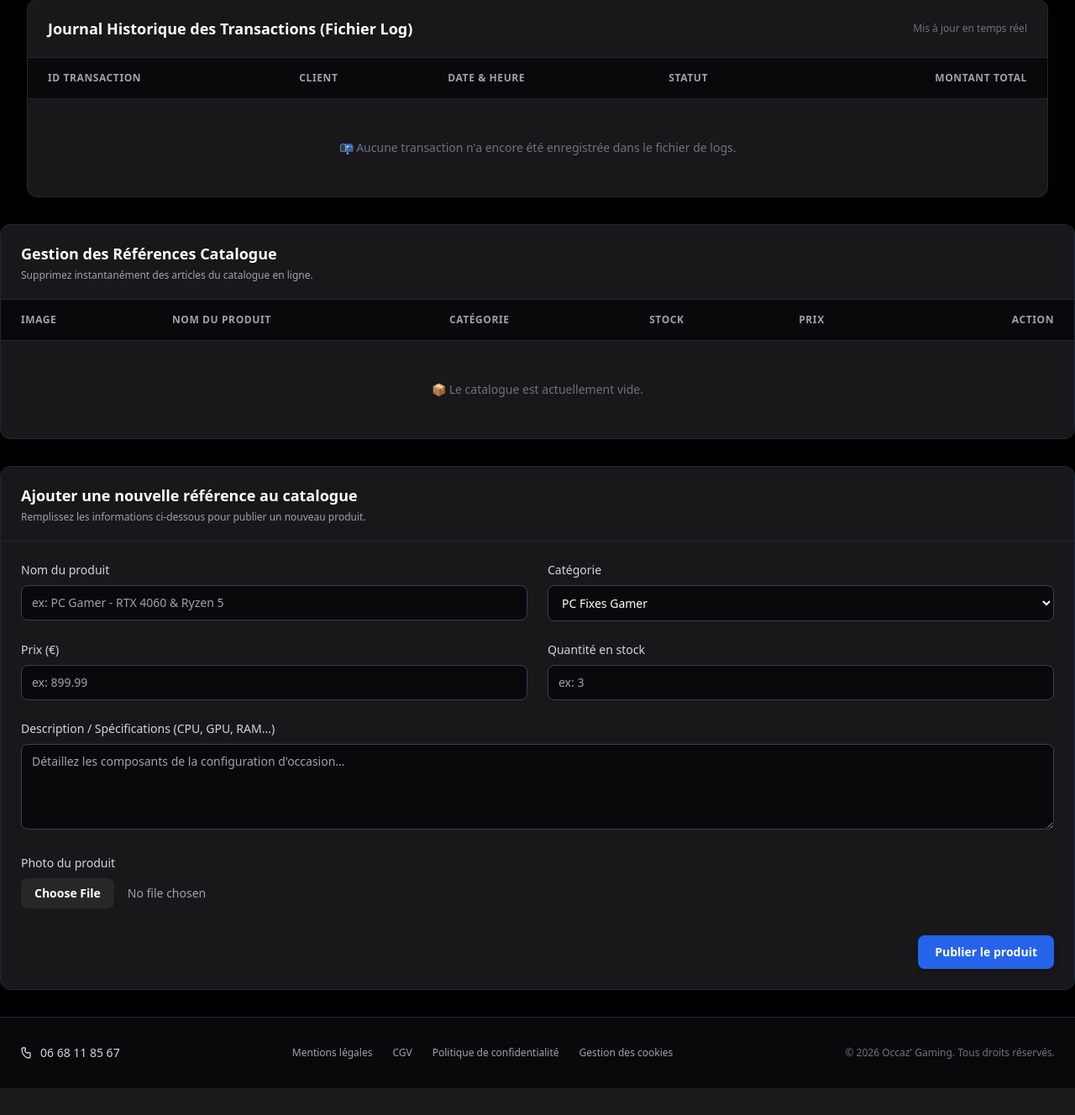
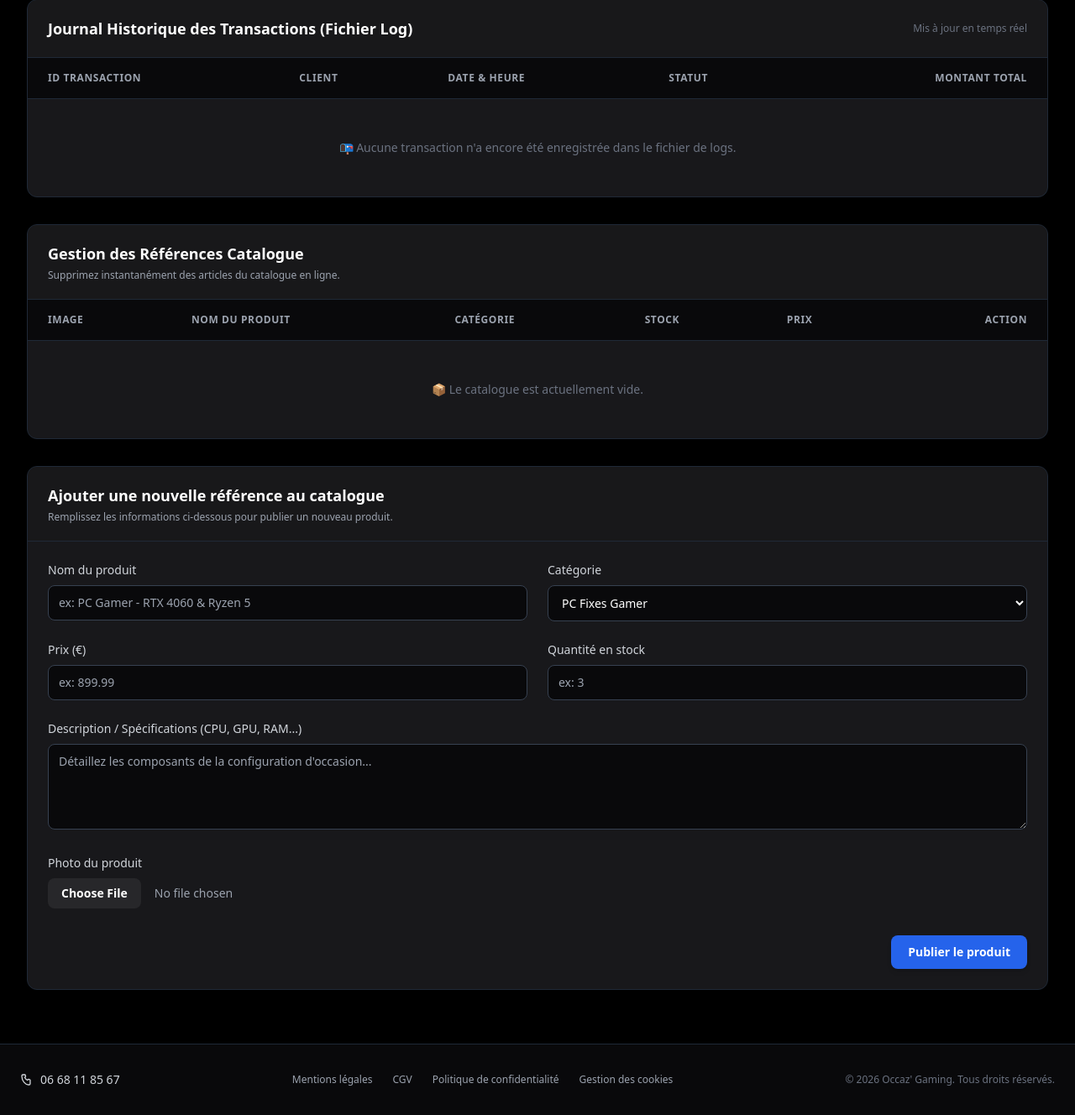
Before and after one commit to ak94u/ak94u-site_occazware, a Flask app: page /admin/dashboard in a window 1280 px wide. Shown: the part 447-1775 px from the top of the page at 84% size. Before the commit the page ends 1743 px from the top, so only its background shows below. Run offline with Flask 3, Linux system fonts and the light colour scheme; the visitor is signed in with stand-in values (Sample User, id 1); data that the repository does not hold is empty; some libraries are stand-ins or nearby versions.

Commit message:
Adaptation de la page pour le changement du style du mode sombre au mode clair

```diff
--- a/templates/admin.html
+++ b/templates/admin.html
@@ -3,52 +3,52 @@
 {% block title %}Tableau de Bord Admin - Occaz' Gaming{% endblock %}
 
 {% block content %}
-<div class="max-w-7xl mx-auto px-4 sm:px-6 lg:px-8 py-8">
+<div class="max-w-7xl mx-auto px-4 sm:px-6 lg:px-8 py-8 text-zinc-900 dark:text-white">
 
-    <div class="border-b border-gray-800 pb-5 mb-8 flex justify-between items-center">
+    <div class="border-b border-gray-200 dark:border-gray-800 pb-5 mb-8 flex justify-between items-center">
         <div>
-            <h1 class="text-3xl font-extrabold tracking-tight text-white">Panneau d'Administration</h1>
-            <p class="mt-2 text-sm text-gray-400">Suivi financier, gestion des stocks et logs de transactions en temps réel.</p>
+            <h1 class="text-3xl font-extrabold tracking-tight">Panneau d'Administration</h1>
+            <p class="mt-2 text-sm text-gray-500 dark:text-gray-400">Suivi financier, gestion des stocks et logs de transactions en temps réel.</p>
         </div>
-        <span class="px-3 py-1 text-xs font-semibold uppercase tracking-wider text-red-400 bg-red-950/50 border border-red-900 rounded-full">
+        <span class="px-3 py-1 text-xs font-semibold uppercase tracking-wider text-red-700 dark:text-red-400 bg-red-100 dark:bg-red-950/50 border border-red-200 dark:border-red-900 rounded-full">
             Mode Admin Actif
         </span>
     </div>
 
     <div class="grid grid-cols-1 md:grid-cols-3 gap-6 mb-8">
 
-        <div class="bg-zinc-900 border border-gray-800 rounded-xl p-6 flex items-center justify-between shadow-lg">
+        <div class="bg-white dark:bg-zinc-900 border border-gray-200 dark:border-gray-800 rounded-xl p-6 flex items-center justify-between shadow-md dark:shadow-lg">
             <div>
-                <p class="text-sm font-medium text-gray-400 uppercase tracking-wider">Chiffre d'Affaires</p>
-                <h3 class="text-3xl font-black text-green-400 mt-2">{{ "%.2f"|format(ca) }} €</h3>
+                <p class="text-sm font-medium text-gray-500 dark:text-gray-400 uppercase tracking-wider">Chiffre d'Affaires</p>
+                <h3 class="text-3xl font-black text-green-600 dark:text-green-400 mt-2">{{ "%.2f"|format(ca) }} €</h3>
             </div>
-            <div class="p-3 bg-green-950/50 border border-green-900 rounded-lg text-green-400">
+            <div class="p-3 bg-green-100 dark:bg-green-950/50 border border-green-200 dark:border-green-900 rounded-lg text-green-600 dark:text-green-400">
                 <svg xmlns="http://www.w3.org/2000/svg" class="h-8 w-8" fill="none" viewBox="0 0 24 24" stroke="currentColor">
                     <path stroke-linecap="round" stroke-linejoin="round" stroke-width="2" d="M12 8c-1.657 0-3 .895-3 2s1.343 2 3 2 3 .895 3 2-1.343 2-3 2m0-8c1.11 0 2.08.402 2.599 1M12 8V7m0 1v8m0 0v1m0-1c-1.11 0-2.08-.402-2.599-1M21 12a9 9 0 11-18 0 9 9 0 0118 0z" />
                 </svg>
             </div>
         </div>
 
-        <div class="bg-zinc-900 border border-gray-800 rounded-xl p-6 flex items-center justify-between shadow-lg">
+        <div class="bg-white dark:bg-zinc-900 border border-gray-200 dark:border-gray-800 rounded-xl p-6 flex items-center justify-between shadow-md dark:shadow-lg">
             <div>
-                <p class="text-sm font-medium text-gray-400 uppercase tracking-wider">Catalogue</p>
-                <h3 class="text-3xl font-black text-blue-400 mt-2">{{ total_products }}</h3>
-                <p class="text-xs text-gray-500 mt-1">PC et composants référencés</p>
+                <p class="text-sm font-medium text-gray-500 dark:text-gray-400 uppercase tracking-wider">Catalogue</p>
+                <h3 class="text-3xl font-black text-blue-600 dark:text-blue-400 mt-2">{{ total_products }}</h3>
+                <p class="text-xs text-gray-400 dark:text-gray-500 mt-1">PC et composants référencés</p>
             </div>
-            <div class="p-3 bg-blue-950/50 border border-blue-900 rounded-lg text-blue-400">
+            <div class="p-3 bg-blue-100 dark:bg-blue-950/50 border border-blue-200 dark:border-blue-900 rounded-lg text-blue-600 dark:text-blue-400">
                 <svg xmlns="http://www.w3.org/2000/svg" class="h-8 w-8" fill="none" viewBox="0 0 24 24" stroke="currentColor">
                     <path stroke-linecap="round" stroke-linejoin="round" stroke-width="2" d="M20 7l-8-4-8 4m16 0l-8 4m8-4v10l-8 4m0-10L4 7m8 4v10M4 7v10l8 4" />
                 </svg>
             </div>
         </div>
 
-        <div class="bg-zinc-900 border border-gray-800 rounded-xl p-6 flex items-center justify-between shadow-lg">
+        <div class="bg-white dark:bg-zinc-900 border border-gray-200 dark:border-gray-800 rounded-xl p-6 flex items-center justify-between shadow-md dark:shadow-lg">
             <div>
-                <p class="text-sm font-medium text-gray-400 uppercase tracking-wider">État des alertes</p>
-                <h3 class="text-3xl font-black text-orange-400 mt-2">Actif</h3>
-                <p class="text-xs text-gray-500 mt-1">Surveillance automatique du stock à 0</p>
+                <p class="text-sm font-medium text-gray-500 dark:text-gray-400 uppercase tracking-wider">État des alertes</p>
+                <h3 class="text-3xl font-black text-orange-600 dark:text-orange-400 mt-2">Actif</h3>
+                <p class="text-xs text-gray-400 dark:text-gray-500 mt-1">Surveillance automatique du stock à 0</p>
             </div>
-            <div class="p-3 bg-orange-950/50 border border-orange-900 rounded-lg text-orange-400">
+            <div class="p-3 bg-orange-100 dark:bg-orange-950/50 border border-orange-200 dark:border-orange-900 rounded-lg text-orange-600 dark:text-orange-400">
                 <svg xmlns="http://www.w3.org/2000/svg" class="h-8 w-8" fill="none" viewBox="0 0 24 24" stroke="currentColor">
                     <path stroke-linecap="round" stroke-linejoin="round" stroke-width="2" d="M12 9v2m0 4h.01m-6.938 4h13.856c1.54 0 2.502-1.667 1.732-3L13.732 4c-.77-1.333-2.694-1.333-3.464 0L3.34 16c-.77 1.333.192 3 1.732 3z" />
                 </svg>
@@ -57,15 +57,16 @@
 
     </div>
 
-    <div class="bg-zinc-900 border border-gray-800 rounded-xl shadow-lg overflow-hidden">
-        <div class="px-6 py-5 border-b border-gray-800 bg-zinc-900/50 flex justify-between items-center">
-            <h2 class="text-lg font-bold text-white">Journal Historique des Transactions (Fichier Log)</h2>
-            <span class="text-xs text-gray-500">Mis à jour en temps réel</span>
+    <!-- JOURNAL DES TRANSACTIONS -->
+    <div class="bg-white dark:bg-zinc-900 border border-gray-200 dark:border-gray-800 rounded-xl shadow-md dark:shadow-lg overflow-hidden mb-8">
+        <div class="px-6 py-5 border-b border-gray-200 dark:border-gray-800 bg-gray-50 dark:bg-zinc-900/50 flex justify-between items-center">
+            <h2 class="text-lg font-bold">Journal Historique des Transactions (Fichier Log)</h2>
+            <span class="text-xs text-gray-400 dark:text-gray-500">Mis à jour en temps réel</span>
         </div>
 
         <div class="overflow-x-auto">
-            <table class="w-full text-left border-collapse text-sm text-gray-300">
-                <thead class="bg-zinc-950 text-gray-400 uppercase text-xs tracking-wider border-b border-gray-800">
+            <table class="w-full text-left border-collapse text-sm">
+                <thead class="bg-gray-100 dark:bg-zinc-950 text-gray-600 dark:text-gray-400 uppercase text-xs tracking-wider border-b border-gray-200 dark:border-gray-800">
                     <tr>
                         <th class="px-6 py-4 font-semibold">ID Transaction</th>
                         <th class="px-6 py-4 font-semibold">Client</th>
@@ -74,22 +75,22 @@
                         <th class="px-6 py-4 font-semibold text-right">Montant Total</th>
                     </tr>
                 </thead>
-                <tbody class="divide-y divide-gray-800">
+                <tbody class="divide-y divide-gray-200 dark:divide-gray-800 text-gray-700 dark:text-gray-300">
                     {% for commande in commandes %}
-                    <tr class="hover:bg-zinc-950/40 transition">
-                        <td class="px-6 py-4 font-mono text-gray-400">#TRX-{{ commande.id }}</td>
-                        <td class="px-6 py-4 font-medium text-white">{{ commande.user.username }}</td>
-                        <td class="px-6 py-4 text-gray-400">{{ commande.created_at.strftime('%d/%m/%Y %H:%M') }}</td>
+                    <tr class="hover:bg-gray-50 dark:hover:bg-zinc-950/40 transition">
+                        <td class="px-6 py-4 font-mono text-gray-500 dark:text-gray-400">#TRX-{{ commande.id }}</td>
+                        <td class="px-6 py-4 font-medium text-zinc-900 dark:text-white">{{ commande.user.username }}</td>
+                        <td class="px-6 py-4 text-gray-500 dark:text-gray-400">{{ commande.created_at.strftime('%d/%m/%Y %H:%M') }}</td>
                         <td class="px-6 py-4">
-                            <span class="px-2 py-1 text-xs font-bold rounded bg-green-900/30 text-green-400 border border-green-800">
+                            <span class="px-2 py-1 text-xs font-bold rounded bg-green-100 dark:bg-green-900/30 text-green-700 dark:text-green-400 border border-green-200 dark:border-green-800">
                                 {{ commande.status }}
                             </span>
                         </td>
-                        <td class="px-6 py-4 text-right font-bold text-white">{{ "%.2f"|format(commande.total_price) }} €</td>
+                        <td class="px-6 py-4 text-right font-bold text-zinc-900 dark:text-white">{{ "%.2f"|format(commande.total_price) }} €</td>
                     </tr>
                     {% else %}
                     <tr>
-                        <td colspan="5" class="px-6 py-12 text-center text-gray-500">
+                        <td colspan="5" class="px-6 py-12 text-center text-gray-400 dark:text-gray-500">
                             📭 Aucune transaction n'a encore été enregistrée dans le fichier de logs.
                         </td>
                     </tr>
@@ -99,18 +100,16 @@
         </div>
     </div>
 
-</div>
-
-<!-- 📦 GESTION DU CATALOGUE (Suppression un par un) -->
-    <div class="bg-zinc-900 border border-gray-800 rounded-xl shadow-lg overflow-hidden mb-8">
-        <div class="px-6 py-5 border-b border-gray-800 bg-zinc-900/50">
-            <h2 class="text-lg font-bold text-white">Gestion des Références Catalogue</h2>
+    <!-- GESTION DU CATALOGUE -->
+    <div class="bg-white dark:bg-zinc-900 border border-gray-200 dark:border-gray-800 rounded-xl shadow-md dark:shadow-lg overflow-hidden mb-8">
+        <div class="px-6 py-5 border-b border-gray-200 dark:border-gray-800 bg-gray-50 dark:bg-zinc-900/50">
+            <h2 class="text-lg font-bold">Gestion des Références Catalogue</h2>
             <p class="text-xs text-gray-400 mt-1">Supprimez instantanément des articles du catalogue en ligne.</p>
         </div>
 
         <div class="overflow-x-auto">
-            <table class="w-full text-left border-collapse text-sm text-gray-300">
-                <thead class="bg-zinc-950 text-gray-400 uppercase text-xs tracking-wider border-b border-gray-800">
+            <table class="w-full text-left border-collapse text-sm">
+                <thead class="bg-gray-100 dark:bg-zinc-950 text-gray-600 dark:text-gray-400 uppercase text-xs tracking-wider border-b border-gray-200 dark:border-gray-800">
                     <tr>
                         <th class="px-6 py-4 font-semibold">Image</th>
                         <th class="px-6 py-4 font-semibold">Nom du Produit</th>
@@ -120,27 +119,25 @@
                         <th class="px-6 py-4 font-semibold text-right">Action</th>
                     </tr>
                 </thead>
-                <tbody class="divide-y divide-gray-800">
-                    <!-- Note: Il faut envoyer la variable 'produits' depuis ton controlleur (voir Étape 3) -->
+                <tbody class="divide-y divide-gray-200 dark:divide-gray-800 text-gray-700 dark:text-gray-300">
                     {% for produit in produits %}
-                    <tr class="hover:bg-zinc-950/40 transition">
-                        <td class="px-6 py-3">
-                            <img src="{{ url_for('static', filename='img/' + (produit.image_url if produit.image_url else 'default.png')) }}" alt="" class="w-full h-full object-cover bg-zinc-950 rounded border border-gray-800">
+                    <tr class="hover:bg-gray-50 dark:hover:bg-zinc-950/40 transition">
+                        <td class="px-6 py-3 w-16 h-16">
+                            <img src="{{ url_for('static', filename='img/' + (produit.image_url if produit.image_url else 'default.png')) }}" alt="" class="w-full h-full object-cover bg-gray-100 dark:bg-zinc-950 rounded border border-gray-200 dark:border-gray-800">
                         </td>
-                        <td class="px-6 py-3 font-medium text-white">{{ produit.name }}</td>
-                        <td class="px-6 py-3 text-gray-400">{{ produit.category }}</td>
+                        <td class="px-6 py-3 font-medium text-zinc-900 dark:text-white">{{ produit.name }}</td>
+                        <td class="px-6 py-3 text-gray-500 dark:text-gray-400">{{ produit.category }}</td>
                         <td class="px-6 py-3">
                             {% if produit.stock == 0 %}
-                                <span class="text-red-400 font-bold text-xs">🚫 Épuisé</span>
+                                <span class="text-red-600 dark:text-red-400 font-bold text-xs">🚫 Épuisé</span>
                             {% else %}
-                                <span class="text-gray-300">{{ produit.stock }} en stock</span>
+                                <span class="text-gray-600 dark:text-gray-300">{{ produit.stock }} en stock</span>
                             {% endif %}
                         </td>
-                        <td class="px-6 py-3 font-bold text-white">{{ "%.2f"|format(produit.price) }} €</td>
+                        <td class="px-6 py-3 font-bold text-zinc-900 dark:text-white">{{ "%.2f"|format(produit.price) }} €</td>
                         <td class="px-6 py-3 text-right">
-                            <!-- Formulaire d'action pour la suppression en un clic -->
                             <form action="{{ url_for('admin.supprimer_produit', product_id=produit.id) }}" method="POST" onsubmit="return confirm('Êtes-vous sûr de vouloir supprimer définitivement ce produit ?');" class="inline">
-                                <button type="submit" class="px-3 py-1.5 bg-red-950/40 border border-red-900 text-red-400 hover:bg-red-900 hover:text-white rounded-lg text-xs font-semibold transition">
+                                <button type="submit" class="px-3 py-1.5 bg-red-50 dark:bg-red-950/40 border border-red-200 dark:border-red-900 text-red-600 dark:text-red-400 hover:bg-red-600 dark:hover:bg-red-900 hover:text-white rounded-lg text-xs font-semibold transition">
                                     🗑️ Supprimer
                                 </button>
                             </form>
@@ -148,7 +145,7 @@
                     </tr>
                     {% else %}
                     <tr>
-                        <td colspan="6" class="px-6 py-12 text-center text-gray-500">
+                        <td colspan="6" class="px-6 py-12 text-center text-gray-400 dark:text-gray-500">
                             📦 Le catalogue est actuellement vide.
                         </td>
                     </tr>
@@ -157,57 +154,51 @@
             </table>
         </div>
     </div>
-    <!-- ➕ FORMULAIRE D'AJOUT DE PRODUIT -->
-    <div class="bg-zinc-900 border border-gray-800 rounded-xl shadow-lg overflow-hidden mb-8">
-        <div class="px-6 py-5 border-b border-gray-800 bg-zinc-900/50">
-            <h2 class="text-lg font-bold text-white">Ajouter une nouvelle référence au catalogue</h2>
+
+    <!-- FORMULAIRE D'AJOUT -->
+    <div class="bg-white dark:bg-zinc-900 border border-gray-200 dark:border-gray-800 rounded-xl shadow-md dark:shadow-lg overflow-hidden mb-8">
+        <div class="px-6 py-5 border-b border-gray-200 dark:border-gray-800 bg-gray-50 dark:bg-zinc-900/50">
+            <h2 class="text-lg font-bold">Ajouter une nouvelle référence au catalogue</h2>
             <p class="text-xs text-gray-400 mt-1">Remplissez les informations ci-dessous pour publier un nouveau produit.</p>
         </div>
 
         <form action="{{ url_for('admin.ajouter_produit') }}" method="POST" enctype="multipart/form-data" class="p-6 space-y-6">
             <div class="grid grid-cols-1 md:grid-cols-2 gap-6">
-                <!-- Nom du produit -->
                 <div>
-                    <label class="block text-sm font-medium text-gray-300 mb-2">Nom du produit</label>
-                    <input type="text" name="name" required placeholder="ex: PC Gamer - RTX 4060 & Ryzen 5" class="w-full text-sm bg-zinc-950 border border-gray-700 rounded-lg px-3 py-2.5 text-white focus:outline-none focus:border-blue-500">
+                    <label class="block text-sm font-medium text-gray-700 dark:text-gray-300 mb-2">Nom du produit</label>
+                    <input type="text" name="name" required placeholder="ex: PC Gamer - RTX 4060 & Ryzen 5" class="w-full text-sm bg-gray-50 dark:bg-zinc-950 border border-gray-300 dark:border-gray-700 rounded-lg px-3 py-2.5 focus:outline-none focus:border-blue-500">
                 </div>
 
-                <!-- Catégorie -->
                 <div>
-                    <label class="block text-sm font-medium text-gray-300 mb-2">Catégorie</label>
-                    <select name="category" required class="w-full text-sm bg-zinc-950 border border-gray-700 rounded-lg px-3 py-2.5 text-white focus:outline-none focus:border-blue-500">
+                    <label class="block text-sm font-medium text-gray-700 dark:text-gray-300 mb-2">Catégorie</label>
+                    <select name="category" required class="w-full text-sm bg-gray-50 dark:bg-zinc-950 border border-gray-300 dark:border-gray-700 rounded-lg px-3 py-2.5 focus:outline-none focus:border-blue-500">
                         <option value="PC Fixe">PC Fixes Gamer</option>
                         <option value="PC Portable">PC Portables</option>
                         <option value="Composant">Composants</option>
                     </select>
                 </div>
 
-                <!-- Prix -->
                 <div>
-                    <label class="block text-sm font-medium text-gray-300 mb-2">Prix (€)</label>
-                    <input type="number" step="0.01" name="price" required placeholder="ex: 899.99" class="w-full text-sm bg-zinc-950 border border-gray-700 rounded-lg px-3 py-2.5 text-white focus:outline-none focus:border-blue-500">
+                    <label class="block text-sm font-medium text-gray-700 dark:text-gray-300 mb-2">Prix (€)</label>
+                    <input type="number" step="0.01" name="price" required placeholder="ex: 899.99" class="w-full text-sm bg-gray-50 dark:bg-zinc-950 border border-gray-300 dark:border-gray-700 rounded-lg px-3 py-2.5 focus:outline-none focus:border-blue-500">
                 </div>
 
-                <!-- Stock -->
                 <div>
-                    <label class="block text-sm font-medium text-gray-300 mb-2">Quantité en stock</label>
-                    <input type="number" name="stock" required placeholder="ex: 3" class="w-full text-sm bg-zinc-950 border border-gray-700 rounded-lg px-3 py-2.5 text-white focus:outline-none focus:border-blue-500">
+                    <label class="block text-sm font-medium text-gray-700 dark:text-gray-300 mb-2">Quantité en stock</label>
+                    <input type="number" name="stock" required placeholder="ex: 3" class="w-full text-sm bg-gray-50 dark:bg-zinc-950 border border-gray-300 dark:border-gray-700 rounded-lg px-3 py-2.5 focus:outline-none focus:border-blue-500">
                 </div>
             </div>
 
-            <!-- Description -->
             <div>
-                <label class="block text-sm font-medium text-gray-300 mb-2">Description / Spécifications (CPU, GPU, RAM...)</label>
-                <textarea name="description" rows="4" required placeholder="Détaillez les composants de la configuration d'occasion..." class="w-full text-sm bg-zinc-950 border border-gray-700 rounded-lg px-3 py-2.5 text-white focus:outline-none focus:border-blue-500"></textarea>
+                <label class="block text-sm font-medium text-gray-700 dark:text-gray-300 mb-2">Description / Spécifications (CPU, GPU, RAM...)</label>
+                <textarea name="description" rows="4" required placeholder="Détaillez les composants de la configuration d'occasion..." class="w-full text-sm bg-gray-50 dark:bg-zinc-950 border border-gray-300 dark:border-gray-700 rounded-lg px-3 py-2.5 focus:outline-none focus:border-blue-500"></textarea>
             </div>
 
-            <!-- Image -->
             <div>
-                <label class="block text-sm font-medium text-gray-300 mb-2">Photo du produit</label>
-                <input type="file" name="image" accept="image/*" class="w-full text-sm text-gray-400 file:mr-4 file:py-2 file:px-4 file:rounded-lg file:border-0 file:text-sm file:font-semibold file:bg-zinc-800 file:text-white hover:file:bg-zinc-700 cursor-pointer">
+                <label class="block text-sm font-medium text-gray-700 dark:text-gray-300 mb-2">Photo du produit</label>
+                <input type="file" name="image" accept="image/*" class="w-full text-sm text-gray-500 dark:text-gray-400 file:mr-4 file:py-2 file:px-4 file:rounded-lg file:border-0 file:text-sm file:font-semibold file:bg-gray-200 dark:file:bg-zinc-800 file:text-zinc-900 dark:file:text-white hover:file:bg-gray-300 dark:hover:file:bg-zinc-700 cursor-pointer">
             </div>
 
-            <!-- Bouton de soumission -->
             <div class="flex justify-end pt-2">
                 <button type="submit" class="px-5 py-2.5 bg-blue-600 hover:bg-blue-500 text-white font-semibold text-sm rounded-lg shadow-md transition focus:outline-none">
                     Publier le produit
@@ -215,4 +206,5 @@
             </div>
         </form>
     </div>
+</div>
 {% endblock %}
```
